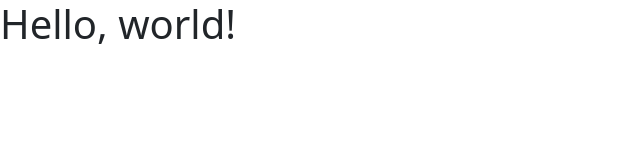
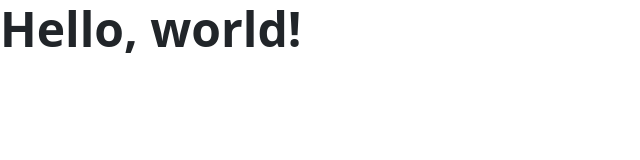
Before and after one commit to phantasiaphillips/BootStrapCapstone09-16-2022, a plain HTML site: page template.html in a window 1280 px wide. Shown: the whole page, without its empty margins (0-640 px from the left). Drawn offline with nearby package versions, Linux system fonts and the light colour scheme.

Commit message:
change bootstrap

```diff
--- a/css/site.css
+++ b/css/site.css
@@ -0,0 +1,3 @@
+#pagetitle{
+    color: blue;
+}
--- a/template.html
+++ b/template.html
@@ -17,7 +17,7 @@
         </header>
 
         <main>
-         <h1>Hello, world!</h1>
+         <h1 id="pagetitle" class="display-5 fw-bold">Hello, world!</h1>
         </main>
 
 
```
